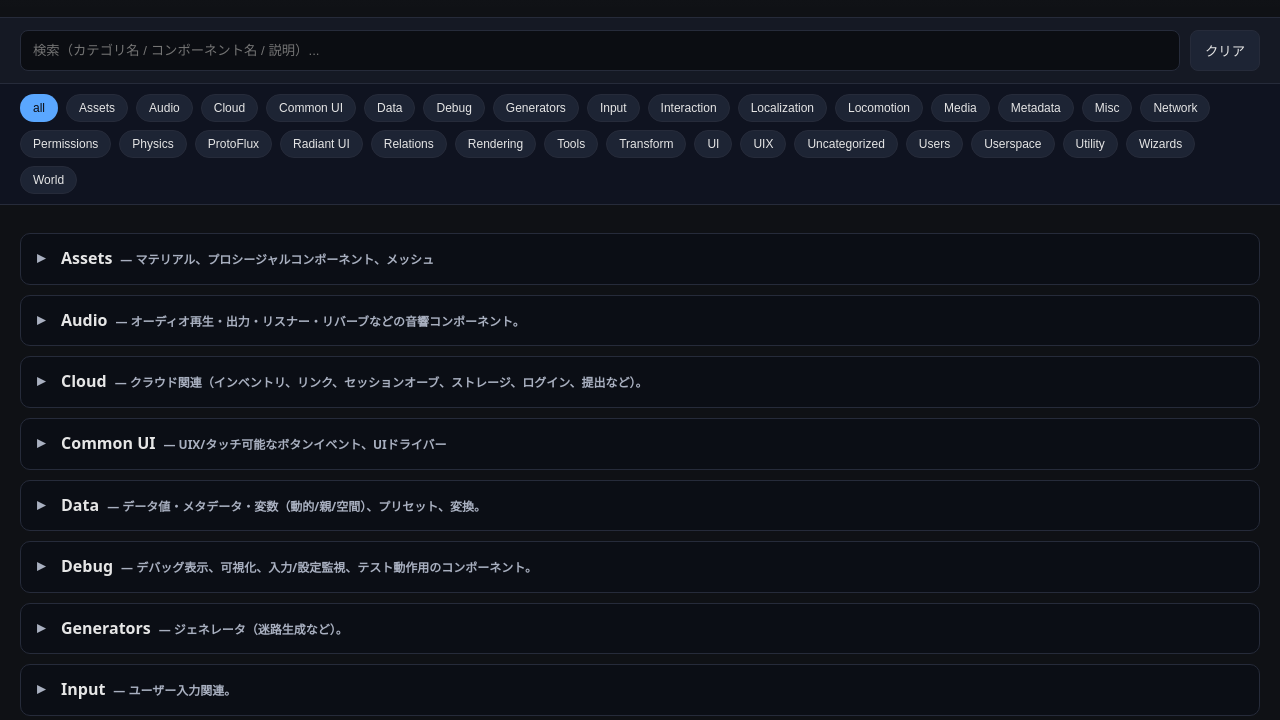
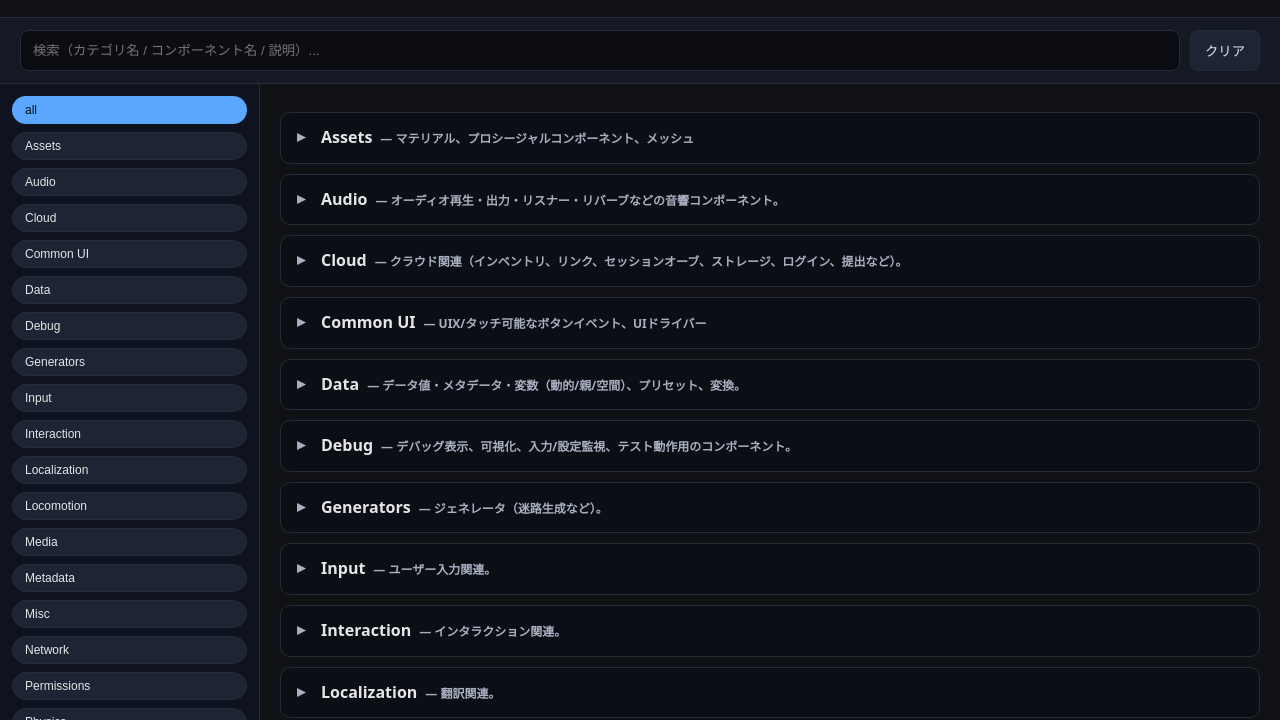
Before and after one commit to FRICK-ELDY/reso_components, a plain HTML site: page index.html in a window 1280 px wide. Shown: the part 80-800 px from the top of the page. Drawn offline with Linux system fonts and the light colour scheme.

Commit message:
fix layout

```diff
--- a/Assets/components/Permissions.json
+++ b/Assets/components/Permissions.json
@@ -26,7 +26,7 @@
       "Description": "適用された役割によって、どのアクションを使用できるかを設定します。"
     },
     "VoicePermission": {
-      "Description": "どのボイスモードを使用できるかを設定します。「Shout」が設定されている場合、ユーザーは左4つのボイスモード（Mute < Whisper < Normal < Shout）を使用できます。Broadcastは使用できません。"
+      "Description": "どのボイスモードを使用できるかを設定します。「Shout」が設定されている場合、ユーザーは左4つのボイスモード（Mute < Whisper < Normal < Shout）を使用できます。"
     },
     "WorldPermissions": {
       "Description": "ワールドの一般的な権限（スポーン、保存、アイテムの持ち出し、アバターの装備、ワールドの保存など）を設定します。"
--- a/Assets/css/styles.css
+++ b/Assets/css/styles.css
@@ -19,6 +19,12 @@ html, body {
   color: var(--text);
   font-family: ui-sans-serif, system-ui, -apple-system, Segoe UI, Roboto, Helvetica, Arial, "Apple Color Emoji", "Segoe UI Emoji";
   line-height: 1.6;
+}
+
+body {
+  min-height: 100vh;
+  display: flex;
+  flex-direction: column;
 }
 
 .header {
@@ -69,6 +75,12 @@ html, body {
   position: sticky;
   top: 0;
   z-index: 10;
+}
+
+.content {
+  display: flex;
+  flex: 1 1 auto;
+  min-height: 0;
 }
 
 .controls input[type="search"] {
@@ -141,11 +153,14 @@ html, body {
 
 .tag-bar {
   display: flex;
-  flex-wrap: wrap;
+  flex-direction: column;
   gap: 8px;
-  padding: 10px 20px;
-  border-bottom: 1px solid var(--border);
+  padding: 12px;
+  flex: 0 0 260px;
+  width: 260px;
+  border-right: 1px solid var(--border);
   background: #0f1320;
+  overflow: auto;
 }
 
 .tag-bar .tag {
@@ -157,6 +172,8 @@ html, body {
   cursor: pointer;
   font-size: 12px;
   user-select: none;
+  width: 100%;
+  text-align: left;
 }
 
 .tag-bar .tag:hover {
@@ -170,6 +187,9 @@ html, body {
 }
 
 .tree-container {
+  flex: 1 1 auto;
+  min-width: 0;
+  overflow: auto;
   padding: 18px 20px 60px;
 }
 
--- a/index.html
+++ b/index.html
@@ -28,11 +28,10 @@
     <button id="clearBtn" type="button">クリア</button>
   </section>
 
-
-
-  <nav id="tagBar" class="tag-bar" aria-label="カテゴリフィルタ"></nav>
-
-  <main id="treeContainer" class="tree-container" aria-live="polite"></main>
+  <section class="content" role="region" aria-label="内容">
+    <nav id="tagBar" class="tag-bar" aria-label="カテゴリフィルタ"></nav>
+    <main id="treeContainer" class="tree-container" aria-live="polite"></main>
+  </section>
 
   <footer class="footer">
     <small>このビューアはローカルJSONからレンダリングします。必要に応じて JSON を編集・差し替えしてください。</small>
```
